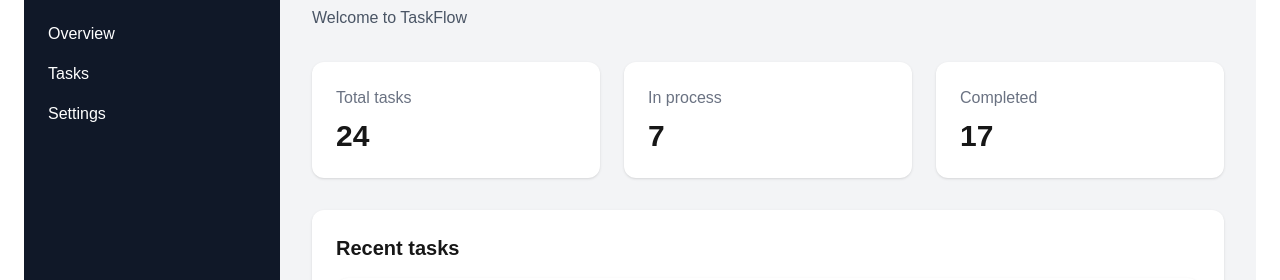
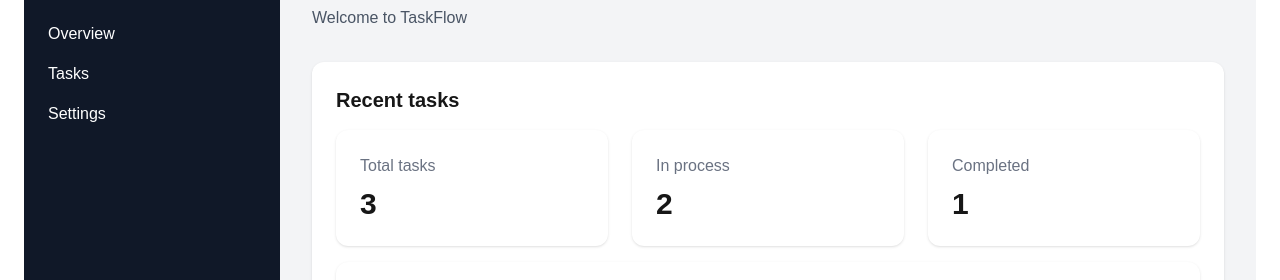
Before and after one commit to HannaRogalska/next-js, a Next.js app: page /dashboard in a window 1280 px wide. Shown: the part 238-518 px from the top of the page. Built offline with nearby package versions, Linux system fonts and the light colour scheme.

Commit message:
add state box for state

```diff
--- a/src/app/dashboard/page.tsx
+++ b/src/app/dashboard/page.tsx
@@ -12,23 +12,6 @@ export default async function DashboardPage() {
         <p className="text-gray-600">Welcome to TaskFlow</p>
       </div>
 
-      <div className="grid grid-cols-1 md:grid-cols-3 gap-6">
-        <div className="bg-white p-6 rounded-xl shadow">
-          <h3 className="text-gray-500">Total tasks</h3>
-          <p className="text-3xl font-bold mt-2">{getData.total}</p>
-        </div>
-
-        <div className="bg-white p-6 rounded-xl shadow">
-          <h3 className="text-gray-500">In process</h3>
-          <p className="text-3xl font-bold mt-2">{getData.inProgress}</p>
-        </div>
-
-        <div className="bg-white p-6 rounded-xl shadow">
-          <h3 className="text-gray-500">Completed</h3>
-          <p className="text-3xl font-bold mt-2">{getData.completed}</p>
-        </div>
-      </div>
-
       <div className="bg-white p-6 rounded-xl shadow">
         <h2 className="text-xl font-semibold mb-4">Recent tasks</h2>
           <TasksClient initialTasks={getTasks} />
--- /dev/null
+++ b/src/components/StateBox.tsx
@@ -0,0 +1,29 @@
+import { PropsTasks} from '@/types/Task';
+
+
+const StateBox = ({ initialTasks }: PropsTasks) => {
+   const completed = initialTasks.filter((task) => task.completed).length;
+    const inProcess = initialTasks.filter((task) => !task.completed).length;
+
+
+  return (
+    <div className="grid grid-cols-1 md:grid-cols-3 gap-6">
+      <div className="bg-white p-6 rounded-xl shadow">
+        <h3 className="text-gray-500">Total tasks</h3>
+        <p className="text-3xl font-bold mt-2">{initialTasks.length}</p>
+      </div>
+
+      <div className="bg-white p-6 rounded-xl shadow">
+        <h3 className="text-gray-500">In process</h3>
+        <p className="text-3xl font-bold mt-2">{inProcess}</p>
+      </div>
+
+      <div className="bg-white p-6 rounded-xl shadow">
+        <h3 className="text-gray-500">Completed</h3>
+        <p className="text-3xl font-bold mt-2">{completed}</p>
+      </div>
+    </div>
+  );
+}
+
+export default StateBox
--- a/src/components/TasksClient.tsx
+++ b/src/components/TasksClient.tsx
@@ -5,6 +5,7 @@ import { useEffect, useState } from "react";
 import { TaskCard } from "./TaskCard";
 import TaskForm from "./TaskForm";
 import EditTaskModal from "./EditTaskModal";
+import StateBox from "./StateBox";
 
 export default function TasksClient({ initialTasks }: PropsTasks) {
   const [tasks, setTasks] = useState<Task[]>([]);
@@ -44,6 +45,7 @@ export default function TasksClient({ initialTasks }: PropsTasks) {
   };
   return (
     <div className="space-y-4">
+      <StateBox initialTasks={tasks} />
       <TaskForm addTaskForm={addTask} />
       {tasks.map((task) => (
         <TaskCard
@@ -58,7 +60,7 @@ export default function TasksClient({ initialTasks }: PropsTasks) {
         <EditTaskModal
           task={editingTask}
           onSave={(task) => onChangeTask(task)}
-          onClose={(() =>setEditingTask(null) )}
+          onClose={() => setEditingTask(null)}
         />
       )}
     </div>
```
